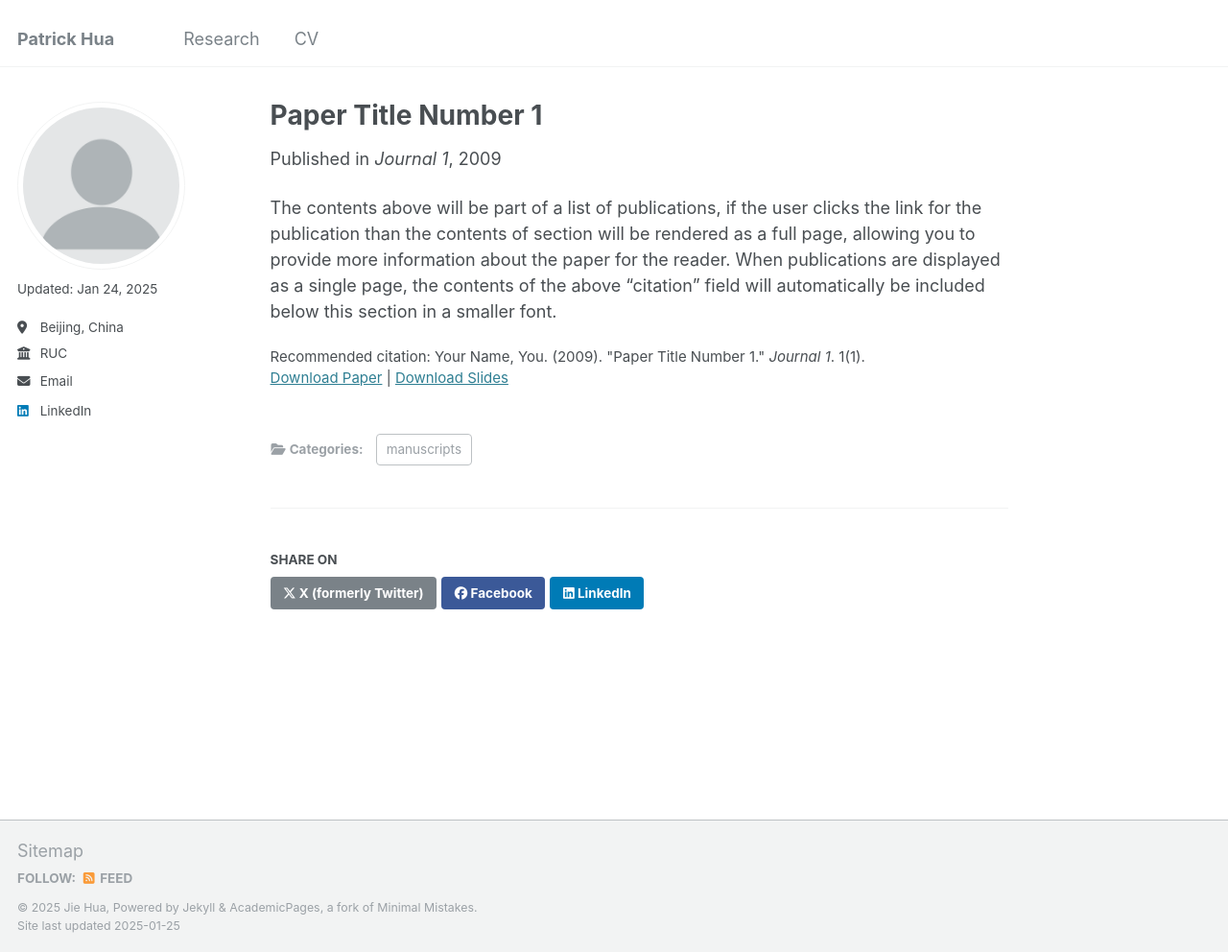
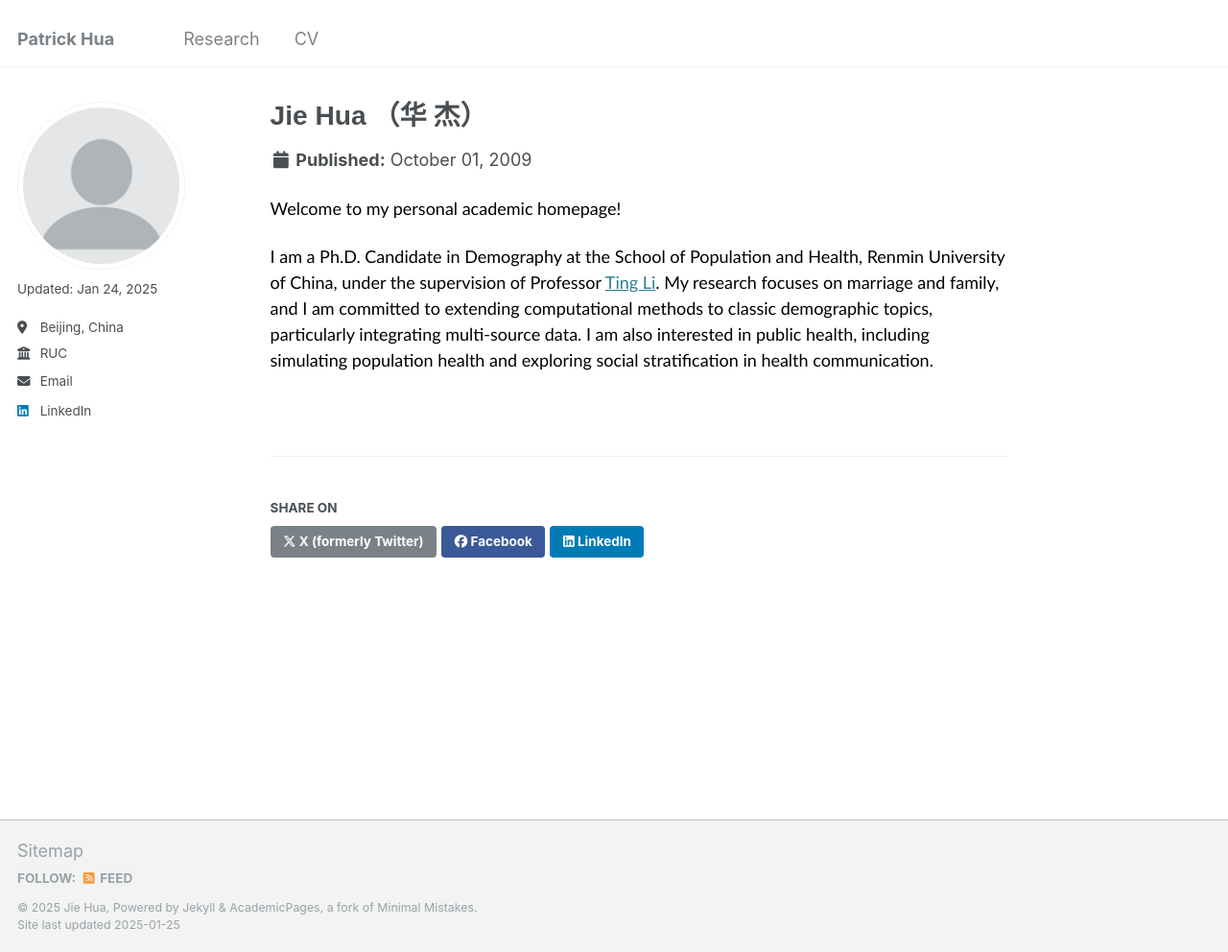
Before and after one commit to jiehua-css/jiehua-css.github.io, a Jekyll site: the page built from _research/2009-10-01-paper-title-number-1.md, in a window 1280 px wide and 992 px high. Shown: the whole window at 96% size. Built offline with Jekyll 4.4.1, drawn with Linux system fonts in a browser that asks for light colours.

Commit message:
Update 2009-10-01-paper-title-number-1.md

```diff
--- a/_research/2009-10-01-paper-title-number-1.md
+++ b/_research/2009-10-01-paper-title-number-1.md
@@ -1,14 +1,23 @@
 ---
-title: "Paper Title Number 1"
-collection: publications
-category: manuscripts
-permalink: /publication/2009-10-01-paper-title-number-1
-excerpt: 'This paper is about the number 1. The number 2 is left for future work.'
-date: 2009-10-01
-venue: 'Journal 1'
-slidesurl: 'http://academicpages.github.io/files/slides1.pdf'
-paperurl: 'http://academicpages.github.io/files/paper1.pdf'
-citation: 'Your Name, You. (2009). &quot;Paper Title Number 1.&quot; <i>Journal 1</i>. 1(1).'
+permalink: /research
+title: "<span style='font-family:Aptos, sans-serif;'>Jie Hua</span> <span style='font-family:仿宋, FangSong;'>（华 杰）</span>"
+author_profile: true
+redirect_from:
+  - /about/
+  - /about.html
 ---
 
-The contents above will be part of a list of publications, if the user clicks the link for the publication than the contents of section will be rendered as a full page, allowing you to provide more information about the paper for the reader. When publications are displayed as a single page, the contents of the above "citation" field will automatically be included below this section in a smaller font.
+<style>
+  .bio-text {
+    font-family: "Calibri", serif;
+    font-size: 20px;
+    color: black;
+  }
+</style>
+
+<p class="bio-text">
+Welcome to my personal academic homepage!
+</p>
+<p class="bio-text">
+I am a Ph.D. Candidate in Demography at the School of Population and Health, Renmin University of China, under the supervision of Professor <a href="https://litingkitty.cn/" target="_blank">Ting Li</a>. My research focuses on marriage and family, and I am committed to extending computational methods to classic demographic topics, particularly integrating multi-source data. I am also interested in public health, including simulating population health and exploring social stratification in health communication.
+</p>
```
